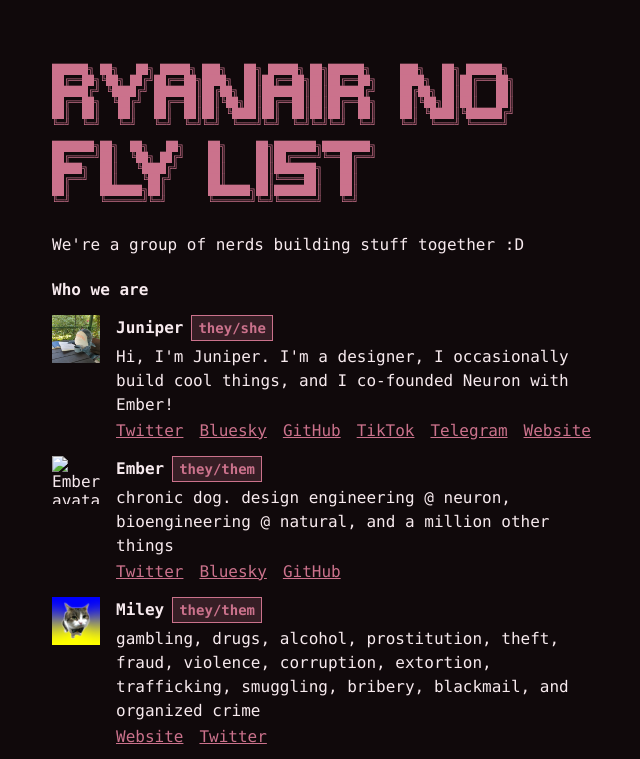
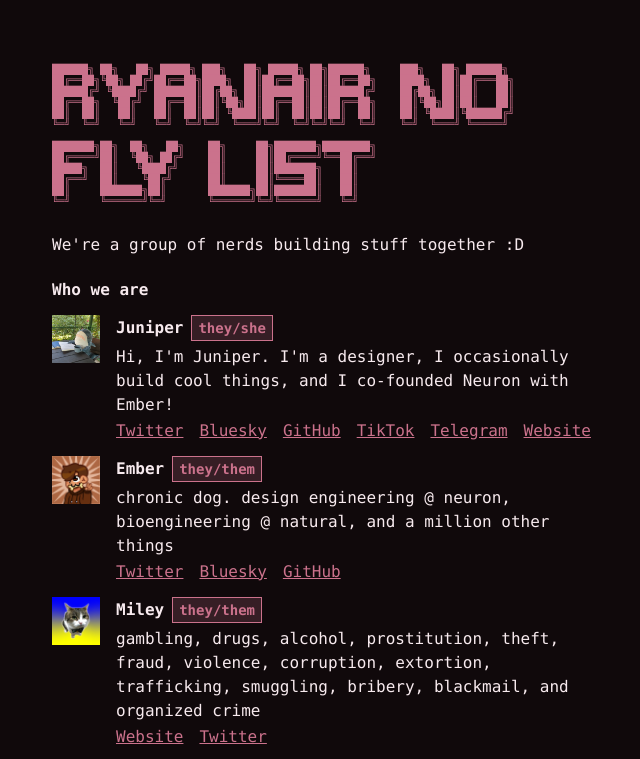
Before and after one commit to ryanairnoflylist/rnfl-site, a plain HTML site: page index.html in a window 1280 px wide. Shown: the top 759 px of the page, without its empty margins (308-948 px from the left). Drawn offline with Linux system fonts and the light colour scheme.

Commit message:
Fix Ember avatar path (#4)
Co-authored-by: Claude Opus 5.5 <noreply@anthropic.com>

```diff
--- a/index.html
+++ b/index.html
@@ -59,7 +59,7 @@
                 </div>
             </section>
             <section class="thing">
-                <img class="pfp" src="pfps/ember.jpeg" alt="Ember's avatar">
+                <img class="pfp" src="pfps/ember.jpg" alt="Ember's avatar">
                 <div class="info">
                     <h3 class="name">Ember <pronouns>they/them</pronouns></h3>
                     <p>chronic dog. design engineering @ neuron, bioengineering @ natural, and a million other things</p>
```
